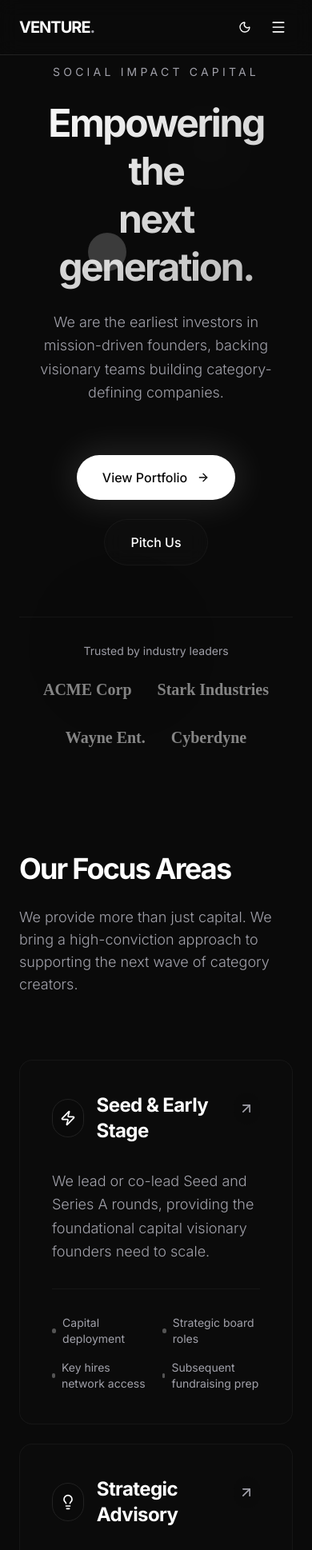
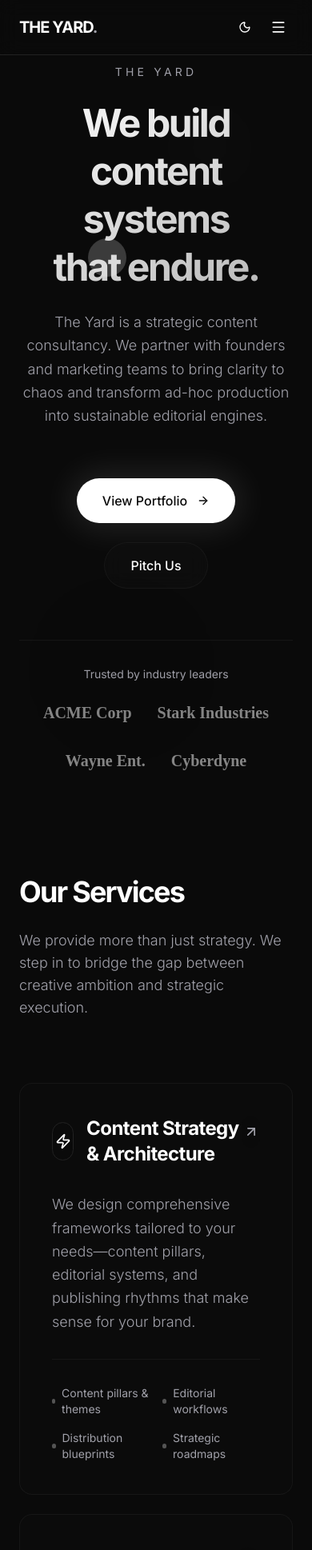
Before and after one commit to aksharsworkspace/v0-team-yard, a Next.js app: page / in a window 390 px wide. Shown: the top 1938 px of the page at 80% size. Built offline with nearby package versions, Linux system fonts and the light colour scheme.

Commit message:
Incorporate original text into new design template

```diff
--- a/components/about.tsx
+++ b/components/about.tsx
@@ -40,18 +40,18 @@ export function About() {
             className="flex flex-col justify-center"
           >
             <h2 className="text-4xl md:text-5xl font-bold tracking-tighter leading-tight mb-8">
-              We build alongside those building the future.
+              Why we exist
             </h2>
 
             <div className="space-y-6 text-lg text-muted-foreground font-light leading-relaxed">
               <p>
-                Founded by operators who have taken companies from zero to IPO, we understand the immense pressure and profound isolation of building a category-defining company.
+                We noticed a pattern: great companies were struggling to tell their stories consistently. Not for lack of ideas or talent, but for lack of underlying structure.
               </p>
               <p>
-                Our philosophy is simple: provide concentrated capital, unmatched strategic clarity, and access to a network that actually moves the needle. We don't just sit on boards; we get in the trenches when you need us, and stay out of your way when you don't.
+                The Yard was founded to bridge the gap between creative ambition and strategic execution. We believe that strategy is not a luxury—it is the difference between content that fades and content that endures.
               </p>
               <p>
-                We look for outliers. The misfits, the visionaries, the founders whose ambition scares them just a little. If that sounds like you, we should talk.
+                We work alongside founders and leaders to build frameworks that bring clarity to chaos, transforming ad-hoc production into sustainable editorial engines.
               </p>
             </div>
 
--- a/components/cta.tsx
+++ b/components/cta.tsx
@@ -26,10 +26,10 @@ export function CTA() {
           transition={{ duration: 0.8 }}
         >
           <h2 className="text-5xl md:text-6xl font-bold tracking-tighter leading-tight mb-8">
-            Building the next <br className="hidden md:block" /> category creator?
+            Ready to build a content <br className="hidden md:block" /> engine that lasts?
           </h2>
           <p className="text-xl text-muted-foreground font-light mb-12 max-w-2xl mx-auto">
-            We are actively looking for visionary founders who are ready to redefine industries. Let's build the future together.
+            We work with founders and brand leaders who understand that strategic clarity is the foundation of great content. Let&apos;s start the conversation.
           </p>
 
           <div className="flex flex-col sm:flex-row items-center justify-center gap-6">
@@ -37,7 +37,7 @@ export function CTA() {
               href="#pitch"
               className="group flex items-center justify-center gap-3 bg-foreground text-background px-10 py-5 rounded-full font-medium hover:scale-105 transition-all duration-300 w-full sm:w-auto shadow-[0_0_30px_5px_rgba(255,255,255,0.05)] hover:shadow-[0_0_40px_10px_rgba(255,255,255,0.1)]"
             >
-              Pitch Us
+              Book a Discovery Call
               <ArrowRight className="h-5 w-5 group-hover:translate-x-1 transition-transform duration-300" />
             </Link>
           </div>
--- a/components/footer.tsx
+++ b/components/footer.tsx
@@ -7,10 +7,10 @@ export function Footer() {
         <div className="grid grid-cols-1 md:grid-cols-4 gap-12 md:gap-8 mb-20">
           <div className="md:col-span-1">
             <Link href="/" className="text-2xl font-bold tracking-tighter inline-block mb-6">
-              VENTURE<span className="text-muted-foreground">.</span>
+              THE YARD<span className="text-muted-foreground">.</span>
             </Link>
             <p className="text-muted-foreground text-sm font-light leading-relaxed max-w-xs">
-              Backing the outliers, misfits, and visionaries building the next generation of category-defining companies.
+              A strategic content consultancy partnering with founders and marketing teams.
             </p>
           </div>
 
@@ -54,7 +54,7 @@ export function Footer() {
 
         <div className="pt-8 border-t border-border/30 flex flex-col md:flex-row justify-between items-center gap-4">
           <p className="text-muted-foreground text-xs font-light">
-            © {new Date().getFullYear()} Venture Capital. All rights reserved.
+            © {new Date().getFullYear()} The Yard. All rights reserved.
           </p>
           <div className="flex gap-6">
             <Link href="#" className="text-muted-foreground hover:text-foreground transition-colors text-xs font-light">Privacy Policy</Link>
--- a/components/header.tsx
+++ b/components/header.tsx
@@ -19,7 +19,7 @@ export function Header() {
     <header className="fixed top-0 left-0 right-0 z-50 bg-background/80 backdrop-blur-md border-b border-border">
       <nav className="max-w-6xl mx-auto px-6 py-4 flex items-center justify-between">
         <Link href="/" className="text-xl font-bold tracking-tighter">
-          VENTURE<span className="text-muted-foreground">.</span>
+          THE YARD<span className="text-muted-foreground">.</span>
         </Link>
 
         {/* Desktop Navigation */}
--- a/components/hero.tsx
+++ b/components/hero.tsx
@@ -31,7 +31,7 @@ export function Hero() {
           className="mb-16"
         >
           <p className="text-sm uppercase tracking-[0.3em] text-muted-foreground mb-6">
-            Social Impact Capital
+            The Yard
           </p>
 
           <motion.h1
@@ -40,9 +40,11 @@ export function Hero() {
             transition={{ duration: 0.8, delay: 0.2 }}
             className="text-5xl md:text-6xl lg:text-7xl font-bold tracking-tighter leading-tight mb-6 text-balance bg-clip-text text-transparent bg-gradient-to-br from-foreground to-foreground/70"
           >
-            Empowering the
+            We build
             <br />
-            next generation.
+            content systems
+            <br />
+            that endure.
           </motion.h1>
 
           <motion.p
@@ -51,7 +53,7 @@ export function Hero() {
             transition={{ duration: 0.8, delay: 0.4 }}
             className="text-lg md:text-xl text-muted-foreground max-w-2xl mx-auto mb-10 leading-relaxed text-pretty font-light"
           >
-            We are the earliest investors in mission-driven founders, backing visionary teams building category-defining companies.
+            The Yard is a strategic content consultancy. We partner with founders and marketing teams to bring clarity to chaos and transform ad-hoc production into sustainable editorial engines.
           </motion.p>
         </motion.div>
 
--- a/components/services.tsx
+++ b/components/services.tsx
@@ -7,37 +7,37 @@ import { ArrowUpRight, BarChart, Lightbulb, Zap } from "lucide-react"
 
 const services = [
   {
-    title: "Seed & Early Stage",
-    description: "We lead or co-lead Seed and Series A rounds, providing the foundational capital visionary founders need to scale.",
+    title: "Content Strategy & Architecture",
+    description: "We design comprehensive frameworks tailored to your needs—content pillars, editorial systems, and publishing rhythms that make sense for your brand.",
     deliverables: [
-      "Capital deployment",
-      "Strategic board roles",
-      "Key hires network access",
-      "Subsequent fundraising prep"
+      "Content pillars & themes",
+      "Editorial workflows",
+      "Distribution blueprints",
+      "Strategic roadmaps"
     ],
     icon: <Zap className="w-5 h-5" />,
     className: "md:col-span-2"
   },
   {
-    title: "Strategic Advisory",
-    description: "Beyond capital, we provide hands-on guidance for product positioning and go-to-market strategy.",
+    title: "Executive Ghostwriting",
+    description: "We help leaders articulate their vision, writing high-impact thought leadership content that builds industry authority.",
     deliverables: [
-      "Product strategy",
-      "Market expansion",
-      "Brand positioning",
-      "Growth marketing"
+      "Founder narratives",
+      "Opinion editorials",
+      "LinkedIn strategy",
+      "Keynote speeches"
     ],
     icon: <Lightbulb className="w-5 h-5" />,
     className: "md:col-span-1"
   },
   {
-    title: "Growth Network",
-    description: "Access our exclusive network of operators, subject matter experts, and potential enterprise customers.",
+    title: "Editorial Management",
+    description: "We step in as your fractional editorial team, delivering actionable documentation and managing the end-to-end publishing process.",
     deliverables: [
-      "Executive talent pool",
-      "Enterprise introductions",
-      "Peer founder community",
-      "Operational playbooks"
+      "Calendar management",
+      "Writer sourcing",
+      "Quality assurance",
+      "Performance reporting"
     ],
     icon: <BarChart className="w-5 h-5" />,
     className: "md:col-span-3"
@@ -59,10 +59,10 @@ export function Services() {
           className="mb-20"
         >
           <h2 className="text-4xl md:text-5xl font-bold tracking-tighter leading-tight mb-6 text-foreground">
-            Our Focus Areas
+            Our Services
           </h2>
           <p className="text-lg text-muted-foreground font-light max-w-xl">
-            We provide more than just capital. We bring a high-conviction approach to supporting the next wave of category creators.
+            We provide more than just strategy. We step in to bridge the gap between creative ambition and strategic execution.
           </p>
         </motion.div>
 
```
